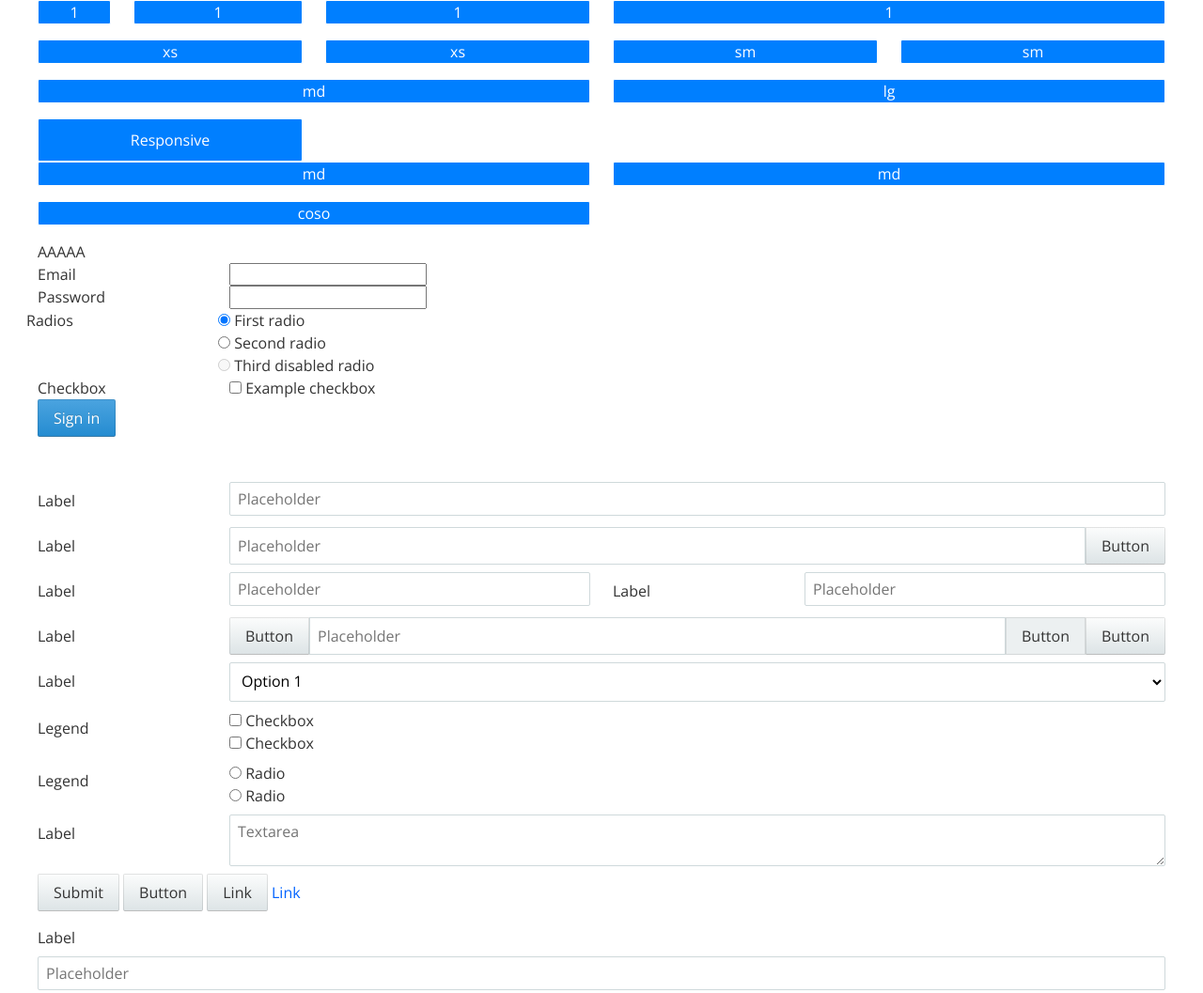
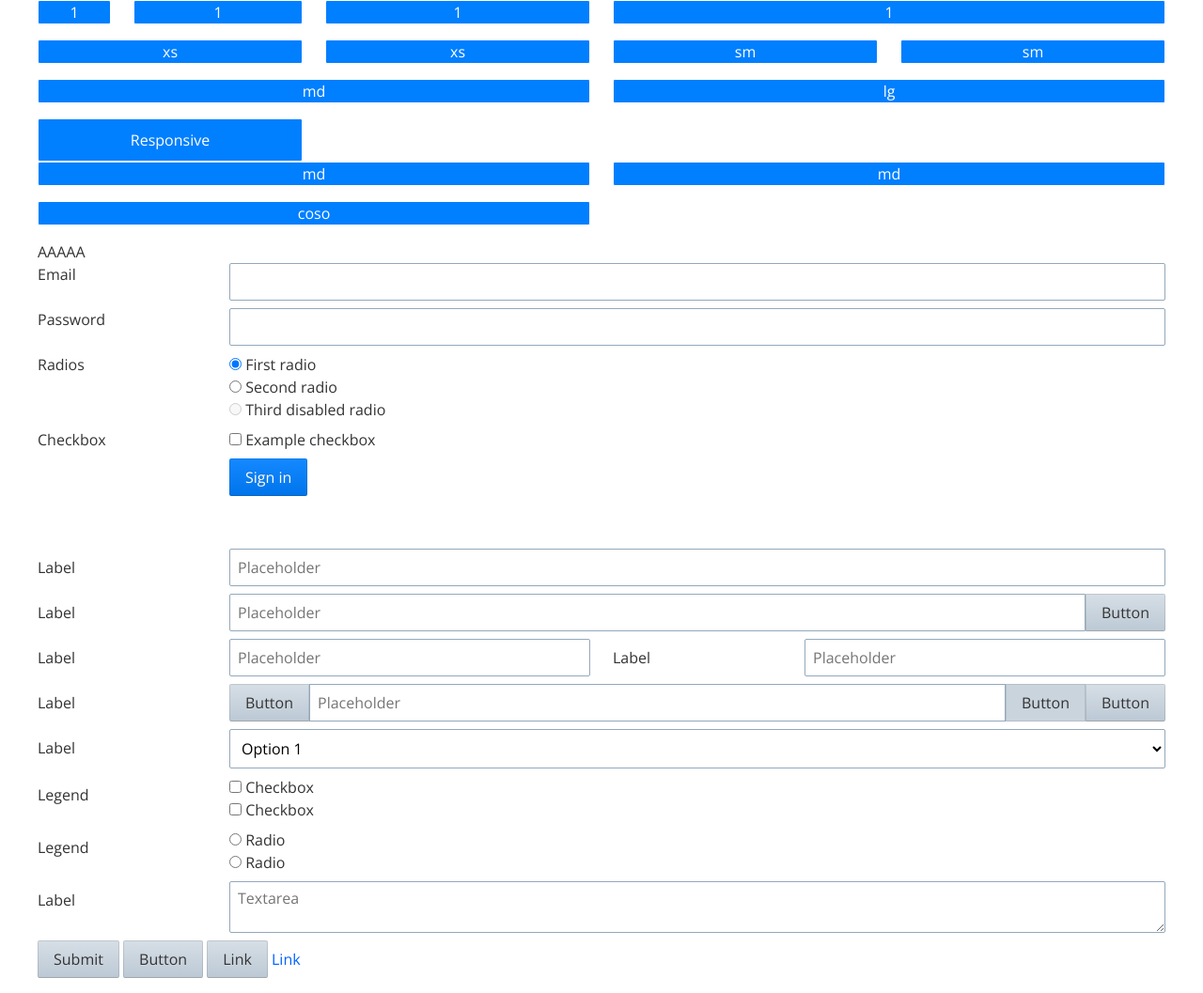
Before and after one commit to achavazza/flex, a plain HTML site: page index.html in a window 1280 px wide. Shown: the top 1057 px of the page at 94% size. Drawn offline with nearby package versions, Linux system fonts and the light colour scheme.

Commit message:
fixing forms

```diff
--- a/css/fx/lib/_buttons.less
+++ b/css/fx/lib/_buttons.less
@@ -8,8 +8,8 @@
 // #Button
 // ======================================================================================================
 .btnStyle(@btnColor){
-    .gradient(lighten(@btnColor  ,5%),darken(@btnColor  ,5%));
-    .contrast(darken(@btnColor  , 5%))
+    .gradient(lighten(@btnColor , 4%),darken(@btnColor  ,4%));
+    .contrast(darken(@btnColor  , 5%));
 }
 
 .btn {
@@ -38,7 +38,7 @@
     padding: @btnPadding;
     //color: #333;
 
-    border: 1px solid #B7B7B7;
+    border: 1px solid darken(@btnDefault, 5%);
     border-width: @btnBorder;
     border-color: rgba(0, 0, 0, .1)
                   rgba(0, 0, 0, .1)
@@ -46,7 +46,7 @@
 
     border-radius: @btnRadius;
     //text-shadow: 0 1px 0 rgba(255,255,255,.5);
-    .btnStyle(@brandDefault);
+    .btnStyle(@btnDefault);
 
     &-hover,
     &:hover,
@@ -102,18 +102,18 @@
 .btn{
     &-default  { }
 
-    &-primary  { .btnStyle(@brandPrimary  )}
-    &-secondary{ .btnStyle(@brandSecondary)}
-    &-accent   { .btnStyle(@brandAccent   )}
+    &-primary  { .btnStyle(@btnAction  )}
+    &-secondary{ .btnStyle(@btnSecondary)}
+    &-accent   { .btnStyle(@btnAccent   )}
 
     &-error,
-    &-danger   { .btnStyle(@brandDanger   )}
-    &-warning  { .btnStyle(@brandWarning  )}
-    &-info     { .btnStyle(@brandInfo     )}
-    &-success  { .btnStyle(@brandSuccess  )}
-    &-action   { .btnStyle(@brandAction   )}
-    &-alt      { .btnStyle(@brandAlt      )}
-    &-inverse  { .btnStyle(@brandInverse  )}
+    &-danger   { .btnStyle(@btnDanger   )}
+    &-warning  { .btnStyle(@btnWarning  )}
+    &-info     { .btnStyle(@btnInfo     )}
+    &-success  { .btnStyle(@btnSuccess  )}
+    &-action   { .btnStyle(@btnAction   )}
+    &-alt      { .btnStyle(@btnAlt      )}
+    &-inverse  { .btnStyle(@btnInverse  )}
     &-link,
     &-link:hover,
     &-link:active {
--- a/css/fx/lib/_colors.less
+++ b/css/fx/lib/_colors.less
@@ -10,23 +10,32 @@
 @linkFontColor  : #0063ff; //blue
 
 //Theme colors
-@brandPrimary   : #3498db; //blue
-@brandSecondary : #8e44ad; //violet
-@brandAccent    : #1abc9c; //cyan
+@brandPrimary   : #007FFF; //blue
+@brandSecondary : #9100FF; //violet
+@brandAccent    : #23D88D; //cyan
 
 //Colors
-@colorRed       : #c0392b; //red
-@colorYellow    : #f39c12; //yellow
-@colorCyan      : #1abc9c; //cyan
-@colorGreen     : #27ae60; //green
-@colorBlue      : #3498db; //blue
-@colorPurple    : #8e44ad; //violet
-@colorBlack     : #2c3e50; //black
-@colorGrey      : #ecf0f1; //grey
-@colorDarkGrey  : darken(#ecf0f1, 10%); //darkgrey
+@colorRed       : #FF0053; //red
+@colorYellow    : #FFBC00; //yellow
+@colorCyan      : #17BCC3; //cyan
+@colorGreen     : #23D88D; //green
+@colorBlue      : #007FFF; //blue
+@colorPurple    : #9100FF; //violet
+@colorBlack     : #293a4a; //black
+@colorGrey      : #93a8bb; //grey
+//@colorRed       : #c0392b; //red
+//@colorYellow    : #f39c12; //yellow
+//@colorCyan      : #1abc9c; //cyan
+//@colorGreen     : #27ae60; //green
+//@colorBlue      : #3498db; //blue
+//@colorPurple    : #8e44ad; //violet
+//@colorBlack     : #2c3e50; //black
+//@colorGrey      : #ecf0f1; //grey
+@colorLightGrey : tint(@colorGrey, 50%); //grey
+@colorDarkGrey  : shade(@colorGrey, 50%); //darkgrey
 
 @brandAction    : @colorBlue; //blue
-@brandDefault   : @colorGrey; //grey
+@brandDefault   : @colorLightGrey; //grey
 @brandDanger    : @colorRed; //red
 @brandWarning   : @colorYellow; //yellow
 @brandInfo      : @colorCyan; //cyan
@@ -35,7 +44,21 @@
 @brandInverse   : @colorBlack; //black
 
 //Inputs & errors
-@inputDefault       : @colorDarkGrey; //grey
+@btnDefault       : @brandDefault; //grey
+@btnAction        : @brandAction; //blue
+@btnAccent        : @brandAccent;    //green
+
+@btnSecondary     : @brandAlt;     //violet
+@btnDanger        : @brandDanger;  //red
+@btnWarning       : @brandWarning; //yellow
+@btnSuccess       : @brandInfo;    //green
+@btnInfo          : @brandSuccess; //cyan
+@btnAction        : @brandAction;  //blue
+@btnAlt           : @brandAlt;     //violet
+@btnInverse       : @brandInverse; //black
+
+//Inputs & errors
+@inputDefault       : @colorGrey; //grey
 @inputDangerBorder  : @brandDanger;  //red
 @inputWarningBorder : @brandWarning; //yellow
 @inputSuccessBorder : @brandInfo;    //green
--- a/css/fx/lib/_normalize.less
+++ b/css/fx/lib/_normalize.less
@@ -177,7 +177,8 @@
 
 button,
 input { /* 1 */
-  overflow: visible;
+    overflow: visible;
+    line-height: normal;
 }
 
 /**
--- a/index.html
+++ b/index.html
@@ -112,7 +112,7 @@
     </div>
     <div class="grid">
         AAAAA
-        <form>
+        <form class="form">
   <div class="form-group row">
     <label for="inputEmail3" class="col-sm-2 col-form-label">Email</label>
     <div class="col-sm-10">
@@ -125,7 +125,7 @@
       <input type="password" class="form-control" id="inputPassword3">
     </div>
   </div>
-  <fieldset class="form-group row">
+  <fieldset class="form-group">
     <div class="row">
       <legend class="col-form-label col-sm-2 pt-0">Radios</legend>
       <div class="col-sm-10">
@@ -162,7 +162,7 @@
     </div>
   </div>
   <div class="form-group row">
-    <div class="col-sm-10">
+    <div class="col-sm-10 offset-2">
       <button type="submit" class="btn btn-primary">Sign in</button>
     </div>
   </div>
```
Also changed, not shown: css/fx/lib/_forms.less (+4 -3 lines), css/fx.min.css, 1 other file.
